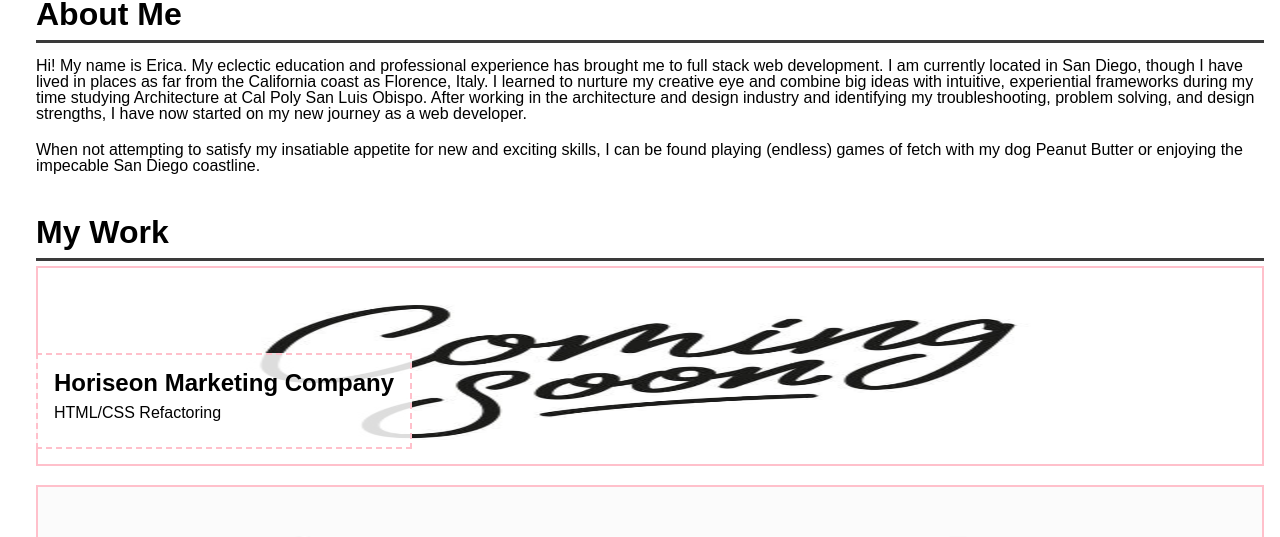
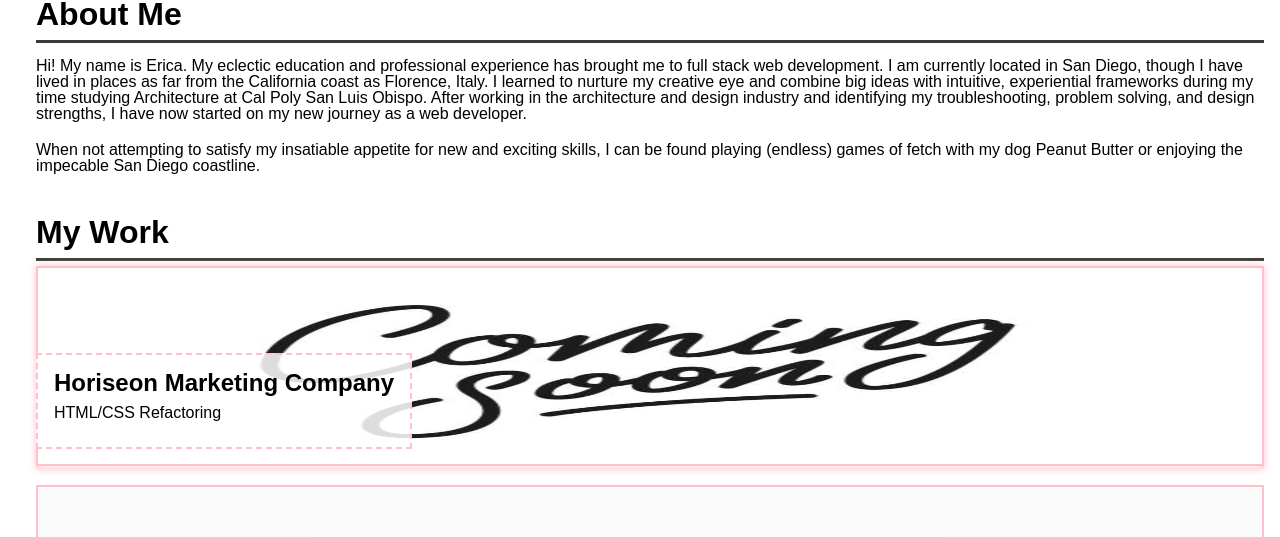
Before and after one commit to ericaleesnyder/professional-portfolio, a plain HTML site: page index.html in a window 1280 px wide. In both pictures the pointer is over the element 650 px from the left and 585 px from the top of the page. Shown: the part 218-755 px from the top of the page. Drawn offline with Linux system fonts and the light colour scheme.

Commit message:
add pseudo class to cards

```diff
--- a/assets/css/style.css
+++ b/assets/css/style.css
@@ -93,6 +93,11 @@ a img {
 
 .card {
     position: relative;
+    transition: all 0.3s ease-in-out;
+}
+
+.card:hover{
+    box-shadow: inset 0px 0px 8px pink, 0 0 8px pink;
 }
 
 .card section{
```
